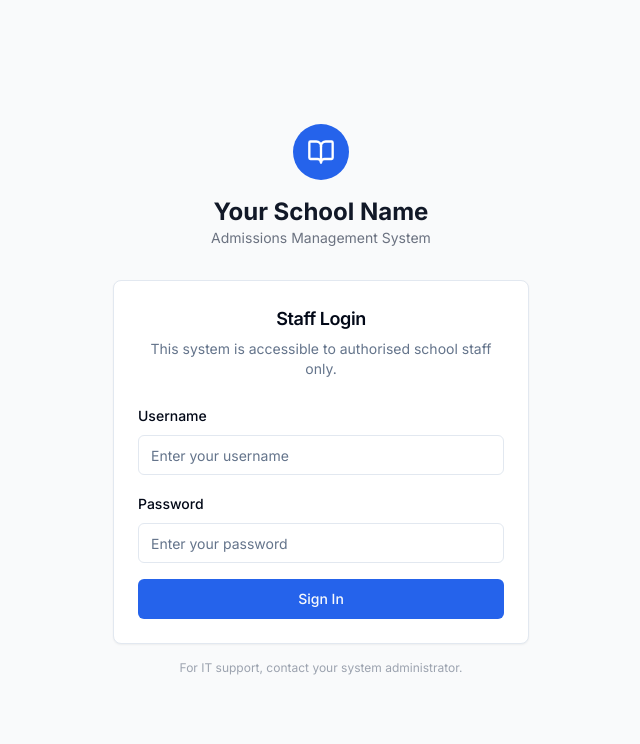
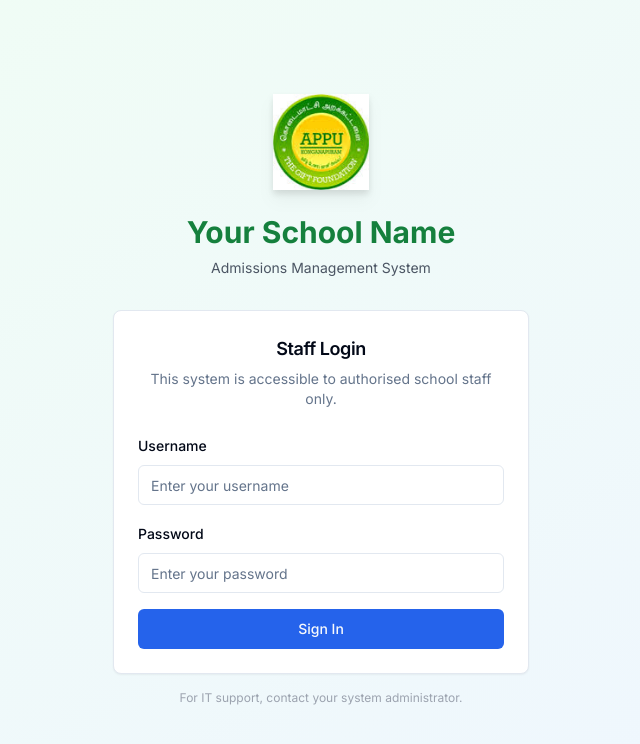
Before and after one commit to Mithun-Newt/onboarding_cloud_system, a Next.js app: page /login in a window 1280 px wide. Shown: the top 744 px of the page, without its empty margins (319-959 px from the left). Built offline with nearby package versions, Linux system fonts and the light colour scheme.

Commit message:
added logo and School name

```diff
--- a/app/(dashboard)/admissions/[id]/print/page.tsx
+++ b/app/(dashboard)/admissions/[id]/print/page.tsx
@@ -26,7 +26,7 @@ export default async function PrintAdmissionPage({ params }: { params: { id: str
 
       <div className="rounded-lg border bg-white p-8">
         <div className="mb-6 border-b pb-4 text-center">
-          <h1 className="text-2xl font-bold">{process.env.NEXT_PUBLIC_SCHOOL_NAME || "Junior School"}</h1>
+          <h1 className="text-2xl font-bold">{process.env.NEXT_PUBLIC_SCHOOL_NAME || "Appu Arivaalayem"}</h1>
           <p className="text-lg font-semibold text-blue-700 mt-1">Admission Summary</p>
           <p className="text-sm text-gray-500">{admission.campus.name} · {admission.academicYear.label}</p>
         </div>
--- a/app/(dashboard)/registrations/[id]/print/page.tsx
+++ b/app/(dashboard)/registrations/[id]/print/page.tsx
@@ -19,7 +19,7 @@ export default async function PrintRegistrationPage({ params }: { params: { id:
       {/* Printable content */}
       <div className="rounded-lg border bg-white p-8">
         <div className="mb-6 border-b pb-4 text-center">
-          <h1 className="text-2xl font-bold">{process.env.NEXT_PUBLIC_SCHOOL_NAME || "Junior School"}</h1>
+          <h1 className="text-2xl font-bold">{process.env.NEXT_PUBLIC_SCHOOL_NAME || "Appu Arivaalayem"}</h1>
           <p className="text-lg font-semibold text-blue-700 mt-1">Registration Acknowledgement</p>
           <p className="text-sm text-gray-500">{reg.campus.name} · {reg.academicYear.label}</p>
         </div>
--- a/app/login/page.tsx
+++ b/app/login/page.tsx
@@ -3,12 +3,13 @@
 import { Suspense, useState } from "react";
 import { signIn } from "next-auth/react";
 import { useRouter, useSearchParams } from "next/navigation";
-import { BookOpen, Loader2 } from "lucide-react";
+import { Loader2 } from "lucide-react";
 import { Button } from "@/components/ui/button";
 import { Input } from "@/components/ui/input";
 import { Label } from "@/components/ui/label";
 import { Card, CardContent, CardDescription, CardHeader, CardTitle } from "@/components/ui/card";
 import { toast } from "sonner";
+import Image from "next/image";
 
 function LoginForm() {
   const router = useRouter();
@@ -78,16 +79,25 @@ function LoginForm() {
 
 export default function LoginPage() {
   return (
-    <div className="flex min-h-screen items-center justify-center bg-gray-50">
+    <div className="flex min-h-screen items-center justify-center bg-gradient-to-br from-green-50 to-blue-50">
       <div className="w-full max-w-md px-4">
         <div className="mb-8 flex flex-col items-center text-center">
-          <div className="mb-4 flex h-14 w-14 items-center justify-center rounded-full bg-blue-600">
-            <BookOpen className="h-7 w-7 text-white" />
+          {/* School Logo */}
+          <div className="mb-6 flex items-center justify-center">
+            <img
+              src="/logo/appu-arivaalayem-logo.png"
+              alt={process.env.NEXT_PUBLIC_SCHOOL_NAME}
+              className="h-24 w-24 object-contain drop-shadow-lg"
+            />
           </div>
-          <h1 className="text-2xl font-bold text-gray-900">
-            {process.env.NEXT_PUBLIC_SCHOOL_NAME || "Junior School"}
+
+          {/* School Name */}
+          <h1 className="text-3xl font-bold text-green-700">
+            {process.env.NEXT_PUBLIC_SCHOOL_NAME || "Appu Arivaalayem"}
           </h1>
-          <p className="text-sm text-gray-500">Admissions Management System</p>
+
+          {/* Subtitle */}
+          <p className="mt-2 text-sm text-gray-600">Admissions Management System</p>
         </div>
 
         <Card>
--- a/components/layout/sidebar.tsx
+++ b/components/layout/sidebar.tsx
@@ -10,7 +10,6 @@ import {
   CreditCard,
   BarChart3,
   Settings,
-  BookOpen,
   FileCheck,
   ScrollText,
 } from "lucide-react";
@@ -31,14 +30,18 @@ export function Sidebar() {
 
   return (
     <aside className="fixed left-0 top-0 z-40 flex h-screen w-64 flex-col border-r bg-white">
-      {/* Logo */}
-      <div className="flex h-16 items-center border-b px-6">
-        <BookOpen className="mr-2 h-6 w-6 text-blue-600" />
-        <div>
-          <p className="text-sm font-bold leading-tight text-gray-900">
-            {process.env.NEXT_PUBLIC_SCHOOL_NAME || "Junior School"}
+      {/* Logo & School Name */}
+      <div className="flex h-20 items-center border-b px-4 bg-gradient-to-r from-green-50 to-blue-50">
+        <img
+          src="/logo/appu-arivaalayem-logo.png"
+          alt={process.env.NEXT_PUBLIC_SCHOOL_NAME}
+          className="mr-3 h-12 w-12 object-contain"
+        />
+        <div className="flex-1">
+          <p className="text-sm font-bold leading-tight text-green-700">
+            {process.env.NEXT_PUBLIC_SCHOOL_NAME || "Appu Arivaalayem"}
           </p>
-          <p className="text-xs text-gray-500">Admissions System</p>
+          <p className="text-xs text-gray-600">Admissions System</p>
         </div>
       </div>
 
@@ -53,7 +56,7 @@ export function Sidebar() {
               className={cn(
                 "flex items-center gap-3 rounded-lg px-3 py-2 text-sm font-medium transition-colors",
                 active
-                  ? "bg-blue-50 text-blue-700"
+                  ? "bg-green-50 text-green-700"
                   : "text-gray-600 hover:bg-gray-50 hover:text-gray-900"
               )}
             >
--- a/middleware.ts
+++ b/middleware.ts
@@ -27,6 +27,6 @@ export default withAuth(
 
 export const config = {
   matcher: [
-    "/((?!api/auth|login|_next/static|_next/image|favicon.ico|storage).*)",
+    "/((?!api/auth|login|_next/static|_next/image|favicon.ico|storage|logo).*)",
   ],
 };
--- a/prisma/seed.ts
+++ b/prisma/seed.ts
@@ -12,7 +12,7 @@ async function main() {
     update: {},
     create: {
       id: "school-default",
-      name: process.env.NEXT_PUBLIC_SCHOOL_NAME || "Junior School",
+      name: process.env.NEXT_PUBLIC_SCHOOL_NAME || "Appu Arivaalayem",
       address: "School Address, City - 600001",
       phone: "+91 00000 00000",
       email: "admin@school.edu.in",
```
Also changed, not shown: public/logo/appu-arivaalayem-logo.png (added).
